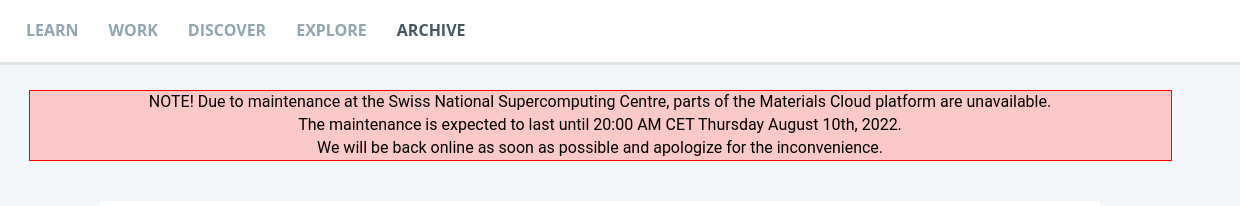
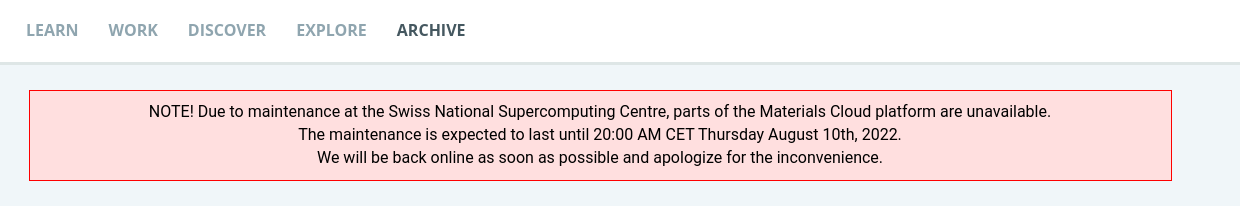
Before and after one commit to materialscloud-org/frontend-home-failover, a plain HTML site: page index.html in a window 1280 px wide. Shown: the top 206 px of the page, 40-1280 px from the left. Drawn offline with Linux system fonts and the light colour scheme.

Commit message:
style update

```diff
--- a/index.html
+++ b/index.html
@@ -70,7 +70,7 @@
                         </div>
                     </div>
                     <div class="mcloud-message-container">
-                        <div class="mcloud-general-message" style="background-color: #fcc9c9; border: 1pt solid #ff0000; color: #000000;">
+                        <div class="mcloud-general-message" style="background-color: #ffdfdf; border: 1pt solid #ff0000; color: #000000; padding: 10px">
                             <p>
                                 NOTE! Due to maintenance at the Swiss National Supercomputing Centre, parts of the Materials Cloud platform are unavailable. <br>
                                 The maintenance is expected to last until 20:00 AM CET Thursday August 10th, 2022. <br>
```
